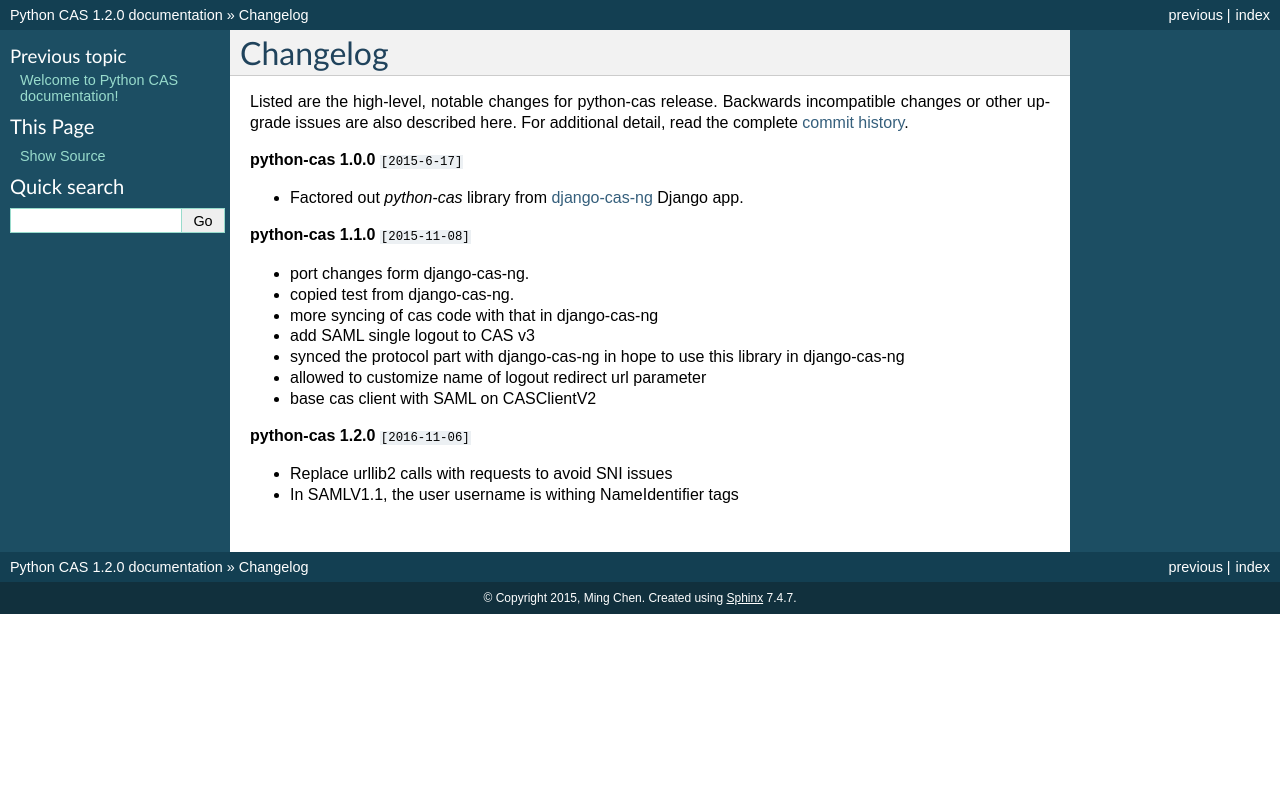
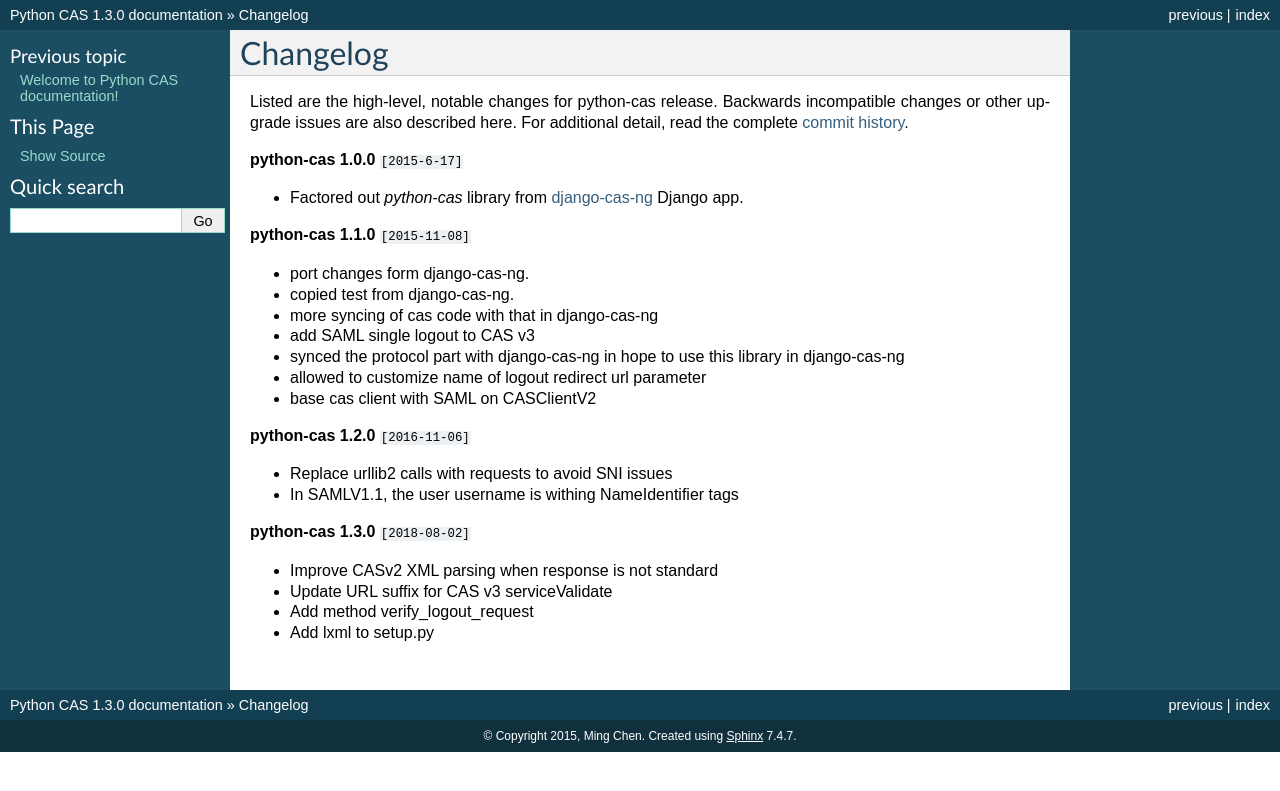
Before and after one commit to python-cas/python-cas, a Sphinx documentation site: the page built from docs/changelog.rst, in a window 1280 px wide. Shown: the top 791 px of the page. Built offline with Sphinx 7.4.7, drawn with Linux system fonts in a browser that asks for light colours.

Commit message:
Release 1.3.0

```diff
--- a/docs/changelog.rst
+++ b/docs/changelog.rst
@@ -29,3 +29,11 @@
 
 .. _commit history: https://github.com/python-cas/python-cas/commits
 .. _django-cas-ng: https://github.com/mingchen/django-cas-ng
+
+
+**python-cas 1.3.0** ``[2018-08-02]``
+
+* Improve CASv2 XML parsing when response is not standard
+* Update URL suffix for CAS v3 serviceValidate
+* Add method verify_logout_request
+* Add lxml to setup.py
--- a/docs/conf.py
+++ b/docs/conf.py
@@ -52,9 +52,9 @@
 # built documents.
 #
 # The short X.Y version.
-version = '1.2'
+version = '1.3'
 # The full version, including alpha/beta/rc tags.
-release = '1.2.0'
+release = '1.3.0'
 
 # The language for content autogenerated by Sphinx. Refer to documentation
 # for a list of supported languages.
--- a/setup.py
+++ b/setup.py
@@ -35,5 +35,5 @@
     packages=['.'],
     url='https://github.com/python-cas/python-cas',
     download_url ='https://github.com/python-cas/python-cas/releases',
-    version='1.2.0',
+    version='1.3.0',
 )
```
